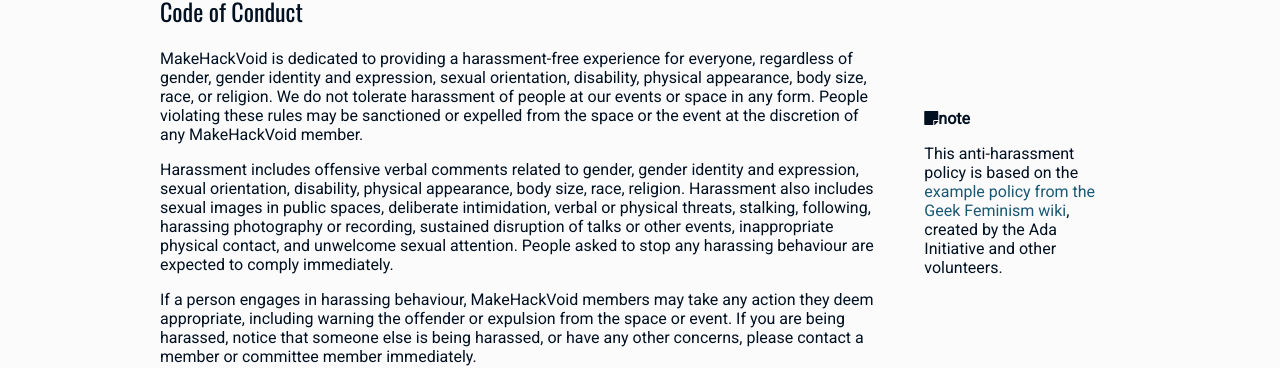
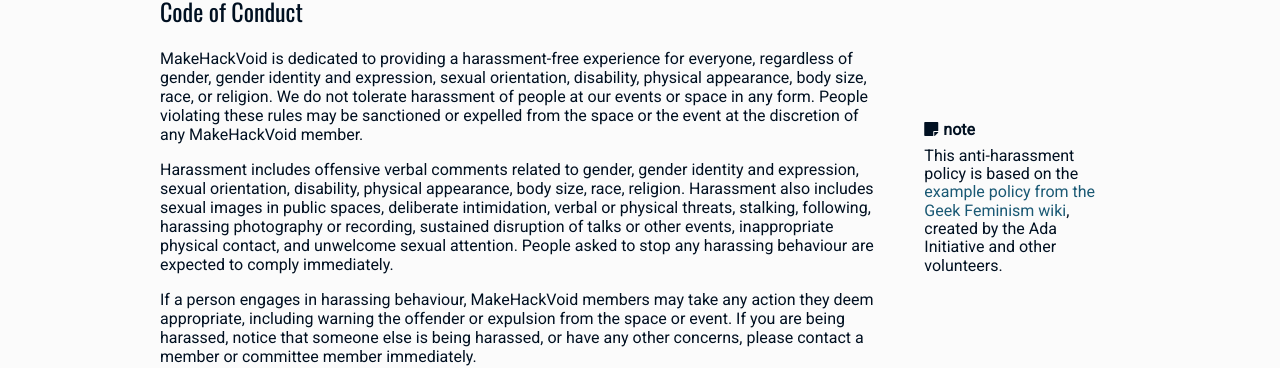
Before and after one commit to makehackvoid/canberramaker.space, a Jekyll site: the page built from code_of_conduct.md, in a window 1280 px wide. Shown: the part 397-765 px from the top of the page. Built offline with Jekyll 4.4.1, drawn with Linux system fonts in a browser that asks for light colours.

Commit message:
default_layout component styling: added aside

```diff
--- a/_sass/components/_default_layout.scss
+++ b/_sass/components/_default_layout.scss
@@ -2,4 +2,14 @@
   .banner-image {
     background-position: center;
   }
+
+  .aside-container aside {
+    strong .fas, .fa {
+      padding-right: 5px;
+    }
+    p {
+      margin: 0.5em 0;
+      line-height: 1.15;
+    }
+  }
 }
```
